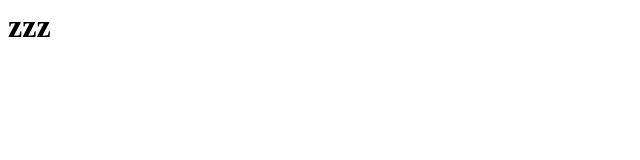
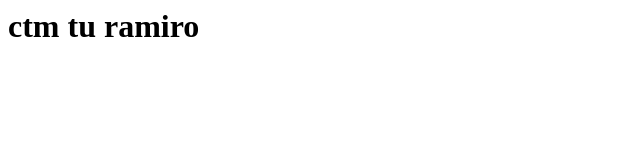
Before and after one commit to b1sh0p25/zZzZz, a plain HTML site: page site/index.html in a window 1280 px wide. Shown: the whole page, without its empty margins (0-640 px from the left). Drawn offline with Linux system fonts and the light colour scheme.

Commit message:
zzzzzzzzzzzzzzzzzzzzzzzzzzzzzzzzzzzzzzzzz

```diff
--- a/site/index.html
+++ b/site/index.html
@@ -6,7 +6,7 @@
     </head>
     <body>
         <h1>
-            zzz
+            ctm tu ramiro
 
         </h1>
     </body>
```
Also changed, not shown: 1 other file.
